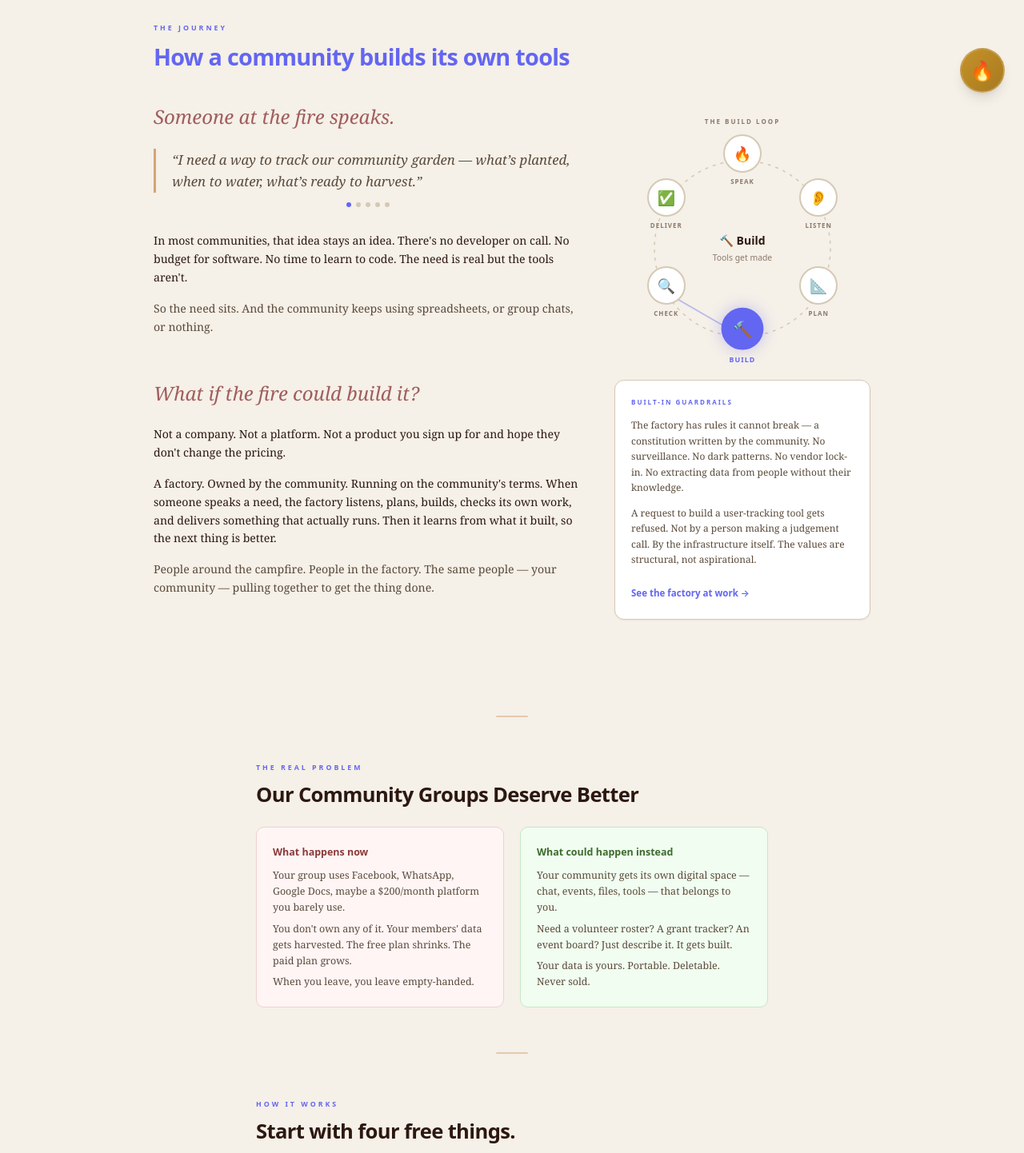
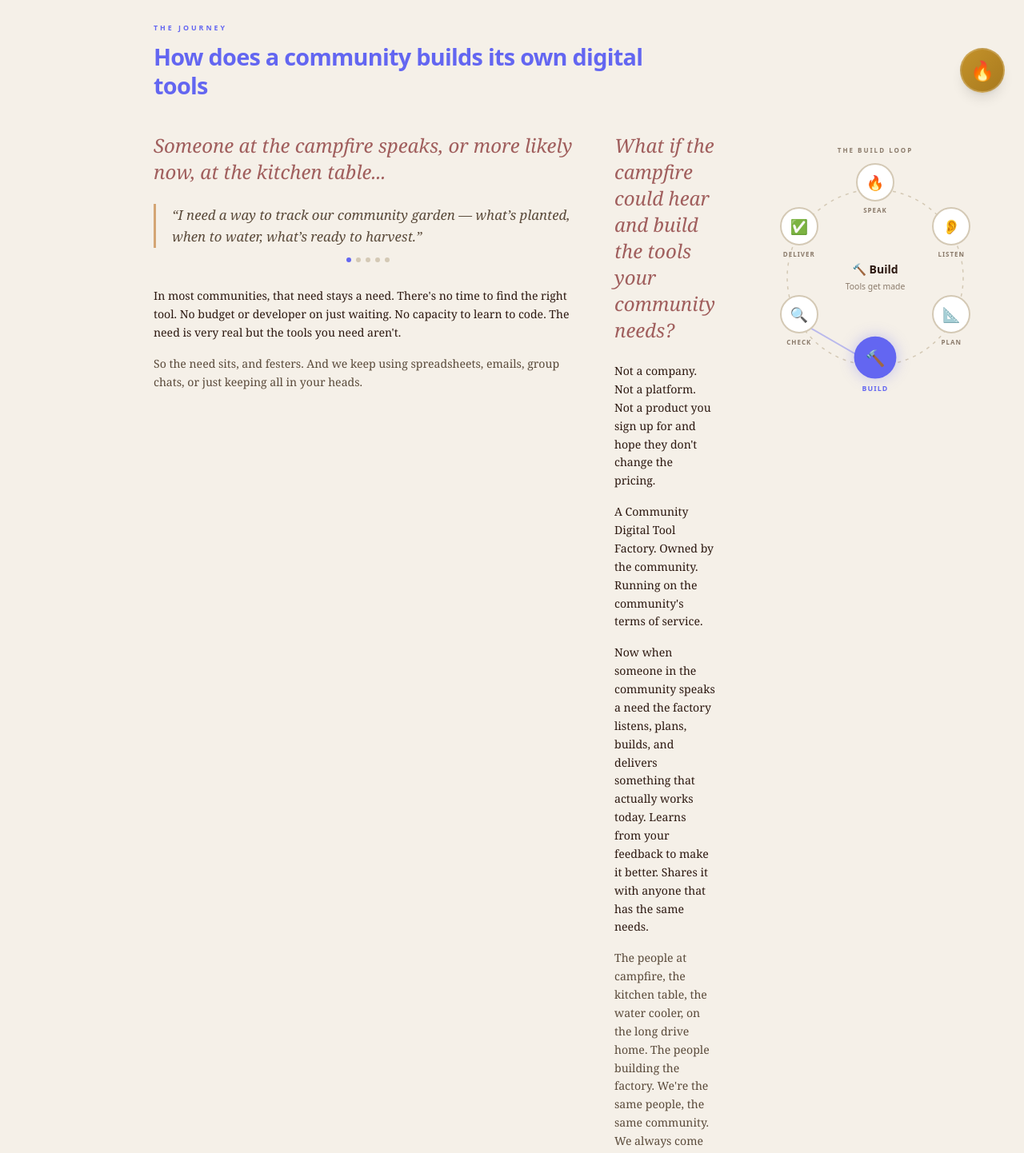
Before and after one commit to makemikefulleragain/kamunity-org, a Next.js app: page / in a window 1280 px wide. Shown: the part 660-2102 px from the top of the page at 80% size. Built offline with nearby package versions, Linux system fonts and the light colour scheme.

Commit message:
Update SubHero component content

```diff
--- a/src/components/SubHero.tsx
+++ b/src/components/SubHero.tsx
@@ -38,7 +38,7 @@ export default function SubHero() {
           The Journey
         </div>
         <h2 className="font-sans text-[1.8rem] font-bold text-ku mb-10 leading-tight tracking-tight max-w-[640px]">
-          How a community builds its own tools
+          How does a community builds its own digital tools
         </h2>
       </FadeIn>
 
@@ -47,7 +47,7 @@ export default function SubHero() {
         <div className="grid grid-cols-1 lg:grid-cols-[1fr_320px] gap-10 items-start">
           <div>
             <h3 className="font-serif text-[1.5rem] italic text-fire-red/80 mb-6 leading-snug">
-              Someone at the fire speaks.
+              Someone at the campfire speaks, or more likely now, at the kitchen table...
             </h3>
 
             <div
@@ -74,11 +74,36 @@ export default function SubHero() {
             </div>
 
             <p className="text-[0.88rem] text-ink mb-4 leading-relaxed">
-              In most communities, that idea stays an idea. There&apos;s no developer on call. No budget for software. No time to learn to code. The need is real but the tools aren&apos;t.
+              In most communities, that need stays a need. There&apos;s no time to find the right tool. No budget or developer on just waiting. No capacity to learn to code. The need is very real but the tools you need aren&apos;t.
             </p>
 
             <p className="text-[0.88rem] text-ink-light leading-relaxed">
-              So the need sits. And the community keeps using spreadsheets, or group chats, or nothing.
+              So the need sits, and festers. And we keep using spreadsheets, emails, group chats, or just keeping all in your heads.
+            </p>
+          </div>
+
+      {/* Block 2: Text left, Callout box right */}
+      <FadeIn>
+        <div className="grid grid-cols-1 lg:grid-cols-[1fr_320px] gap-10 items-start">
+          <div>
+            <h3 className="font-serif text-[1.5rem] italic text-fire-red/80 mb-6 leading-snug">
+              What if the campfire could hear and build the tools your community needs?
+            </h3>
+
+            <p className="text-[0.88rem] text-ink mb-4 leading-relaxed">
+              Not a company. Not a platform. Not a product you sign up for and hope they don&apos;t change the pricing.
+            </p>
+
+            <p className="text-[0.88rem] text-ink mb-4 leading-relaxed">
+              A Community Digital Tool Factory. Owned by the community. Running on the community&apos;s terms of service.
+            </p>
+
+            <p className="text-[0.88rem] text-ink mb-4 leading-relaxed">
+              Now when someone in the community speaks a need the factory listens, plans, builds, and delivers something that actually works today. Learns from your feedback to make it better. Shares it with anyone that has the same needs.
+            </p>
+
+            <p className="text-[0.88rem] text-ink-light leading-relaxed">
+              The people at campfire, the kitchen table, the water cooler, on the long drive home. The people building the factory. We're the same people, the same community. We always come together, eventually, to get it done, because who else will, right?
             </p>
           </div>
 
@@ -89,46 +114,21 @@ export default function SubHero() {
         </div>
       </FadeIn>
 
-      {/* Block 2: Text left, Callout box right */}
-      <FadeIn>
-        <div className="grid grid-cols-1 lg:grid-cols-[1fr_320px] gap-10 items-start">
-          <div>
-            <h3 className="font-serif text-[1.5rem] italic text-fire-red/80 mb-6 leading-snug">
-              What if the fire could build it?
-            </h3>
-
-            <p className="text-[0.88rem] text-ink mb-4 leading-relaxed">
-              Not a company. Not a platform. Not a product you sign up for and hope they don&apos;t change the pricing.
-            </p>
-
-            <p className="text-[0.88rem] text-ink mb-4 leading-relaxed">
-              A factory. Owned by the community. Running on the community&apos;s terms. When someone speaks a need, the factory listens, plans, builds, checks its own work, and delivers something that actually runs. Then it learns from what it built, so the next thing is better.
-            </p>
-
-            <p className="text-[0.88rem] text-ink-light leading-relaxed">
-              People around the campfire. People in the factory. The same people — your community — pulling together to get the thing done.
-            </p>
-          </div>
-
           {/* Callout box on the right */}
           <div className="bg-white border border-parchment-edge rounded-xl p-5 shadow-sm">
             <div className="font-sans text-[0.5rem] uppercase tracking-[2px] text-ku mb-3 font-semibold">
-              Built-in Guardrails
+              The Community Factory Terms of Service and Built-in Guardrails
             </div>
             <p className="text-[0.75rem] text-ink-light mb-3 leading-relaxed">
-              The factory has rules it cannot break — a constitution written by the community. No surveillance. No dark patterns. No vendor lock-in. No extracting data from people without their knowledge.
+              The factory has rules it cannot break based on a constitution written by the community.
+            </p>
+             <p className="text-[0.75rem] text-ink-light mb-3 leading-relaxed">
+              No surveillance. No dark patterns. No vendor lock-in. No extracting data from people without their knowledge.
             </p>
             <p className="text-[0.75rem] text-ink-light mb-4 leading-relaxed">
-              A request to build a user-tracking tool gets refused. Not by a person making a judgement call. By the infrastructure itself. The values are structural, not aspirational.
+              A request to build a user-tracking tool gets refused. Not by a person making a judgement call. By the factory itself. Our values are structural, not aspirational.
             </p>
-            <a
-              href="https://factoryk1.netlify.app/"
-              target="_blank"
-              rel="noopener noreferrer"
-              className="inline-flex items-center gap-1 text-ku font-sans text-[0.72rem] font-semibold no-underline hover:text-ku-light transition-colors"
-            >
-              See the factory at work →
-            </a>
+
           </div>
         </div>
       </FadeIn>
```
